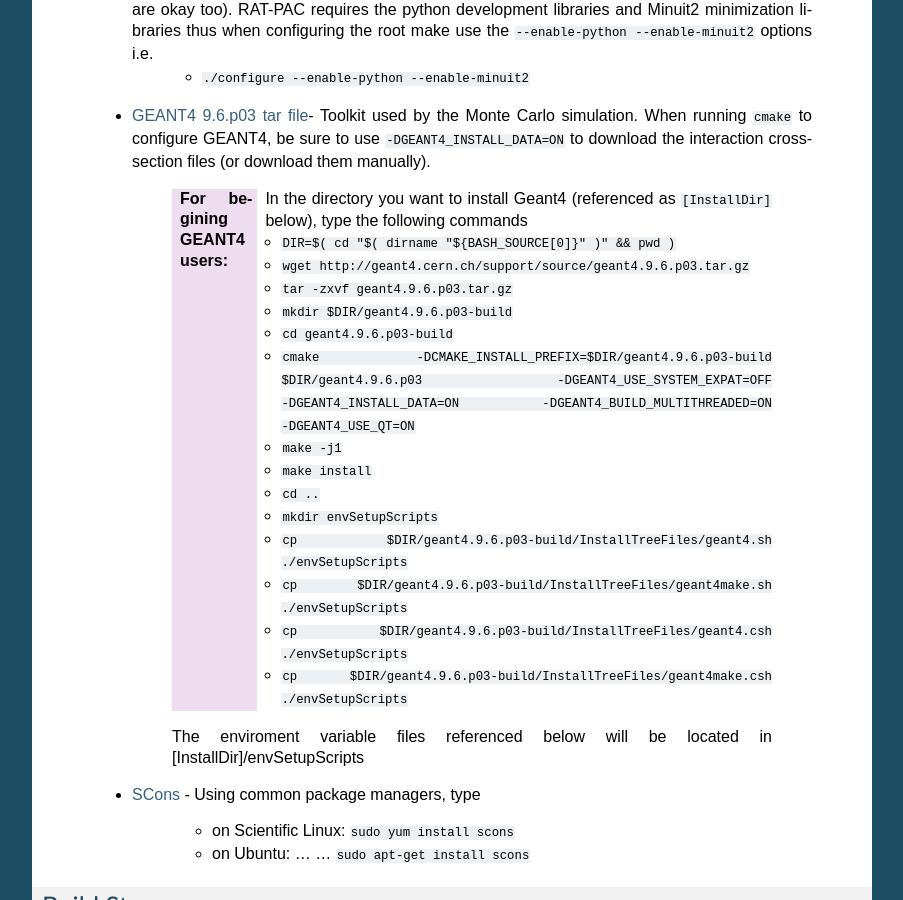
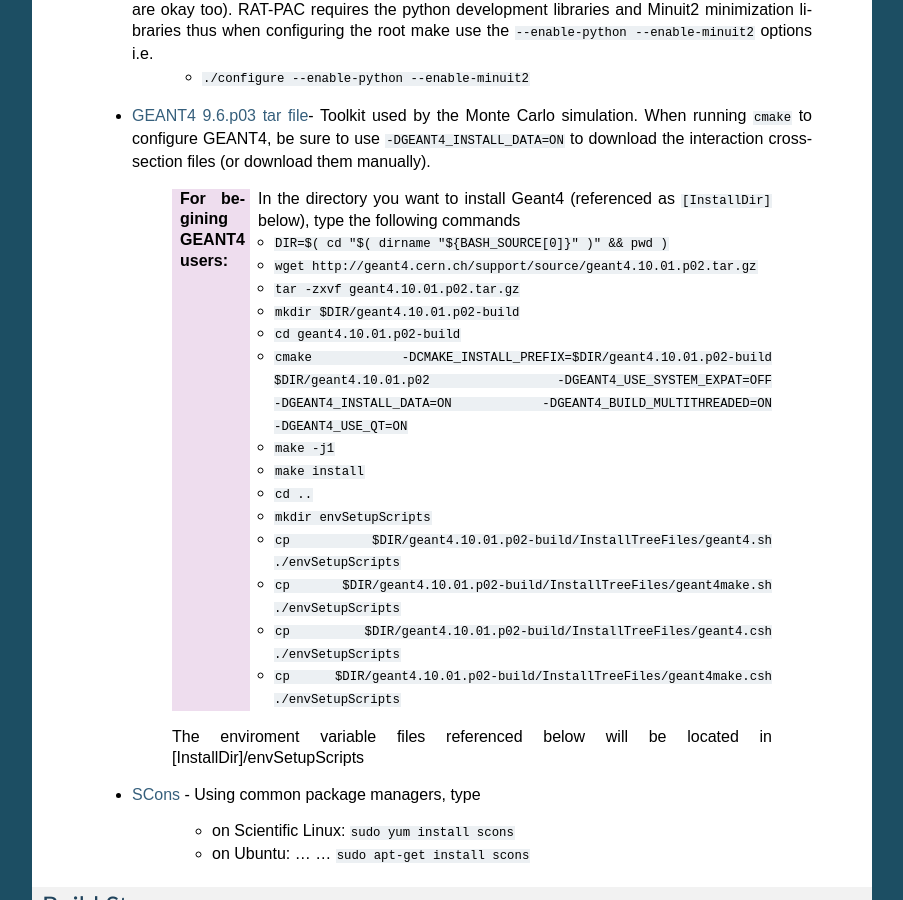
Before and after one commit to rat-pac/rat-pac, a Sphinx documentation site: the page built from doc/installation.rst, in a window 1280 px wide and 900 px high, scrolled down 672 px. Shown: the whole window, without its empty margins (198-1101 px from the left). Built offline with Sphinx 7.4.7, drawn with Linux system fonts in a browser that asks for light colours; formulas are drawn with MathJax 3; some of the changed text lies outside the part shown.

Commit message:
Updated the installation guide to reflect updating rat-pac to geant4.10.01.p02

```diff
--- a/doc/installation.rst
+++ b/doc/installation.rst
@@ -21,6 +21,8 @@ These software packages should be installed in the order presented before you at
           #you will need to add [InstallDir]/python/lib to the LD_LIBRARY_PATH, this can be done on the command line, or in your .bashrc file
           LD_LIBRARY_PATH=[InstallDir]/python/lib:$LD_LIBRARY_PATH
 
+
+
       NOTE: The PATH and LD_LIBRARY_PATH will need to be set in this manner whenever you are using rat-pac
     - on Ubuntu: . . . . . . ``sudo apt-get install python-dev``
     - on SUSE Linux: . . . ``sudo zypper install python-devel``
@@ -29,24 +31,24 @@ These software packages should be installed in the order presented before you at
  * `ROOT 5.34 <http://root.cern.ch/drupal/content/downloading-root>`_ - Used for object serialization and network processors. (other versions of ROOT 5 are okay too).  RAT-PAC requires the python development libraries and Minuit2 minimization libraries thus when configuring the root make use the ``--enable-python --enable-minuit2`` options i.e.
     - ``./configure --enable-python --enable-minuit2``
 
- * `GEANT4 9.6.p03 <http://geant4.web.cern.ch/geant4/support/download.shtml>`_ `tar file <http://geant4.cern.ch/support/source/geant4.9.6.p03.tar.gz>`_- Toolkit used by the Monte Carlo simulation.  When running ``cmake`` to configure GEANT4, be sure to use ``-DGEANT4_INSTALL_DATA=ON`` to download the interaction cross-section files (or download them manually).
+ * `GEANT4 9.6.p03 <http://geant4.web.cern.ch/geant4/support/download.shtml>`_ `tar file <http://geant4.cern.ch/support/source/geant4.10.01.p02.tar.gz>`_- Toolkit used by the Monte Carlo simulation.  When running ``cmake`` to configure GEANT4, be sure to use ``-DGEANT4_INSTALL_DATA=ON`` to download the interaction cross-section files (or download them manually).
 
      :For begining GEANT4 users:  In the directory you want to install Geant4 (referenced as ``[InstallDir]`` below), type the following commands
 
       - ``DIR=$( cd "$( dirname "${BASH_SOURCE[0]}" )" && pwd )``
-      - ``wget http://geant4.cern.ch/support/source/geant4.9.6.p03.tar.gz``
-      - ``tar -zxvf geant4.9.6.p03.tar.gz``
-      - ``mkdir $DIR/geant4.9.6.p03-build``
-      - ``cd geant4.9.6.p03-build``
-      - ``cmake -DCMAKE_INSTALL_PREFIX=$DIR/geant4.9.6.p03-build $DIR/geant4.9.6.p03 -DGEANT4_USE_SYSTEM_EXPAT=OFF -DGEANT4_INSTALL_DATA=ON -DGEANT4_BUILD_MULTITHREADED=ON -DGEANT4_USE_QT=ON``
+      - ``wget http://geant4.cern.ch/support/source/geant4.10.01.p02.tar.gz``
+      - ``tar -zxvf geant4.10.01.p02.tar.gz``
+      - ``mkdir $DIR/geant4.10.01.p02-build``
+      - ``cd geant4.10.01.p02-build``
+      - ``cmake -DCMAKE_INSTALL_PREFIX=$DIR/geant4.10.01.p02-build $DIR/geant4.10.01.p02 -DGEANT4_USE_SYSTEM_EXPAT=OFF -DGEANT4_INSTALL_DATA=ON -DGEANT4_BUILD_MULTITHREADED=ON -DGEANT4_USE_QT=ON``
       - ``make -j1``
       - ``make install``
       - ``cd ..``
       - ``mkdir envSetupScripts``
-      - ``cp $DIR/geant4.9.6.p03-build/InstallTreeFiles/geant4.sh ./envSetupScripts``
-      - ``cp $DIR/geant4.9.6.p03-build/InstallTreeFiles/geant4make.sh ./envSetupScripts``
-      - ``cp $DIR/geant4.9.6.p03-build/InstallTreeFiles/geant4.csh ./envSetupScripts``
-      - ``cp $DIR/geant4.9.6.p03-build/InstallTreeFiles/geant4make.csh ./envSetupScripts``
+      - ``cp $DIR/geant4.10.01.p02-build/InstallTreeFiles/geant4.sh ./envSetupScripts``
+      - ``cp $DIR/geant4.10.01.p02-build/InstallTreeFiles/geant4make.sh ./envSetupScripts``
+      - ``cp $DIR/geant4.10.01.p02-build/InstallTreeFiles/geant4.csh ./envSetupScripts``
+      - ``cp $DIR/geant4.10.01.p02-build/InstallTreeFiles/geant4make.csh ./envSetupScripts``
 
      The enviroment variable files referenced below will be located in [InstallDir]/envSetupScripts
 
```
Also changed, not shown: other parts of doc/installation.rst (+1 -1 lines).
